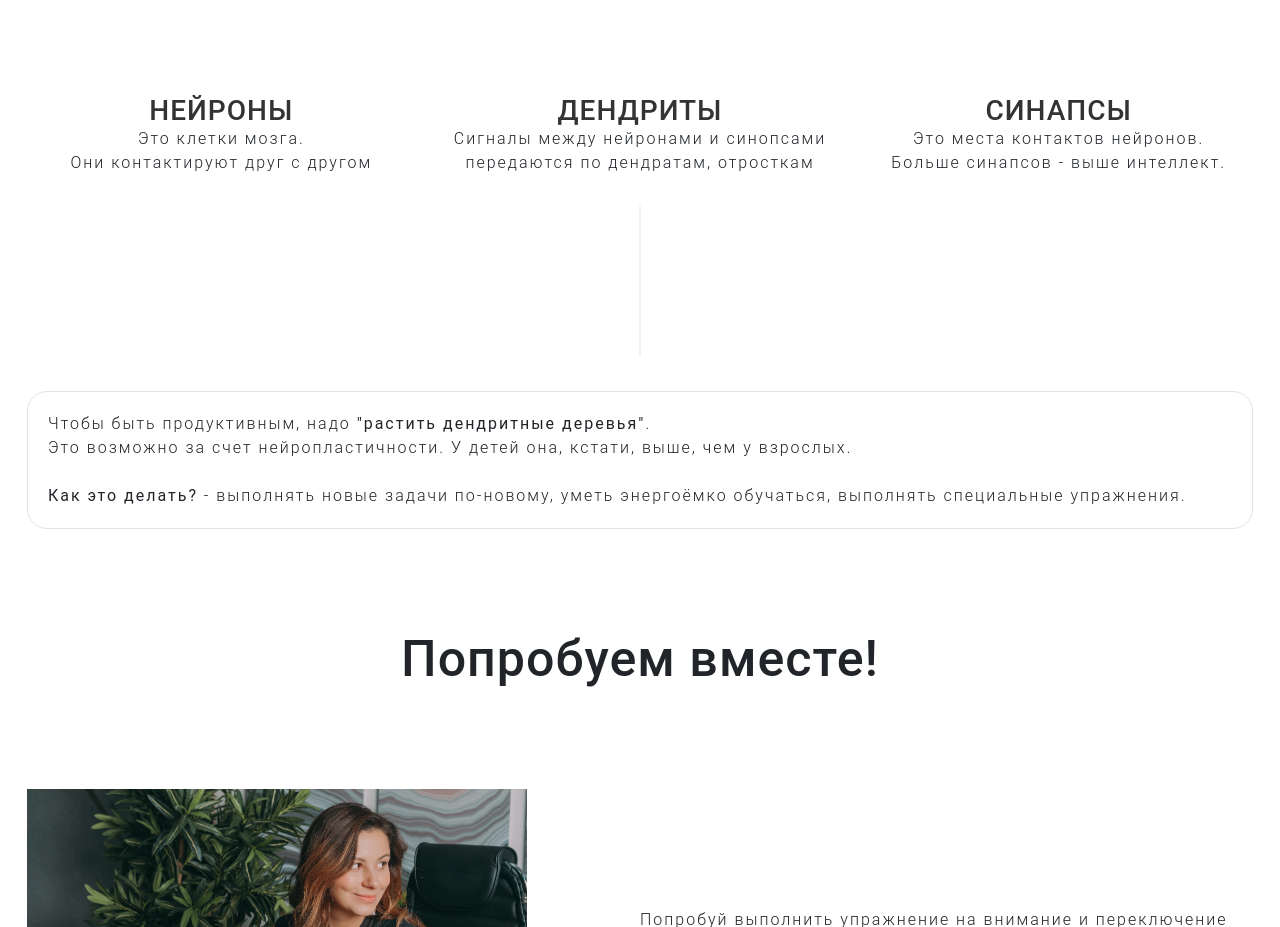
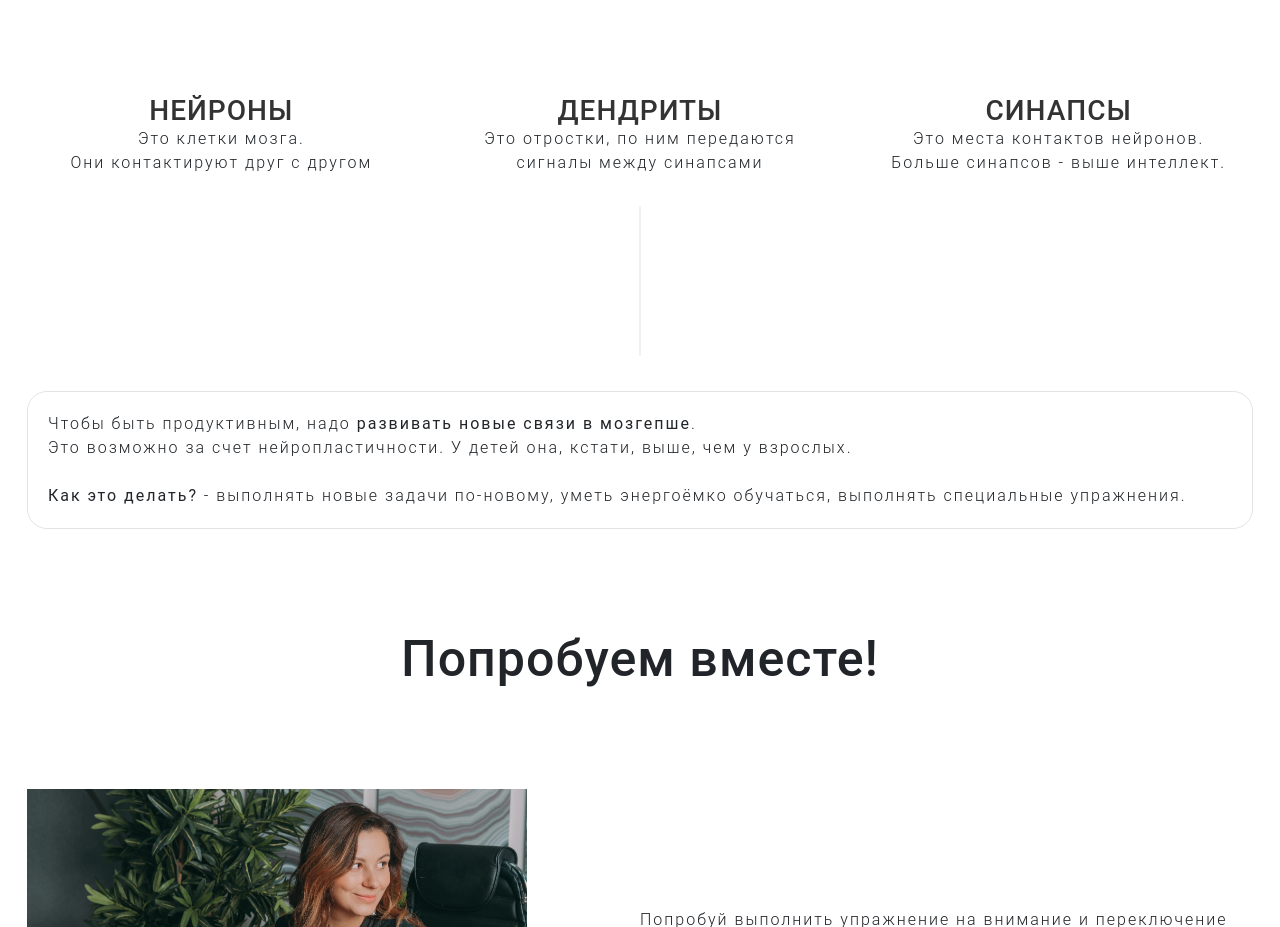
Before and after one commit to tarchevsky/marie, a plain HTML site: page index.html in a window 1280 px wide. Shown: the part 1400-2327 px from the top of the page. Drawn offline with nearby package versions, Linux system fonts and the light colour scheme.

Commit message:
Правки по тексту

```diff
--- a/index.html
+++ b/index.html
@@ -169,8 +169,7 @@
                 </div>
                 <div class="brain__2">
                     <h5 class="brain__heading">Дендриты</h3>
-                        <p class="brain__text">Сигналы между нейронами и синопсами<br> передаются по дендратам,
-                            отросткам</p>
+                        <p class="brain__text">Это отростки, по ним передаются сигналы между синапсами</p>
                 </div>
                 <div class="brain__3">
                     <h5 class="brain__heading">Синапсы</h3>
@@ -179,7 +178,7 @@
             </div>
             <div class="brain__line"></div>
             <div class="brain__result">
-                Чтобы быть продуктивным, надо <strong>"растить дендритные деревья"</strong>.<br> Это возможно за счет
+                Чтобы быть продуктивным, надо <strong>развивать новые связи в мозгепше</strong>.<br> Это возможно за счет
                 нейропластичности. У
                 детей она, кстати, выше, чем у взрослых.<br><br> <strong>Как это делать?</strong> - выполнять новые
                 задачи
```
